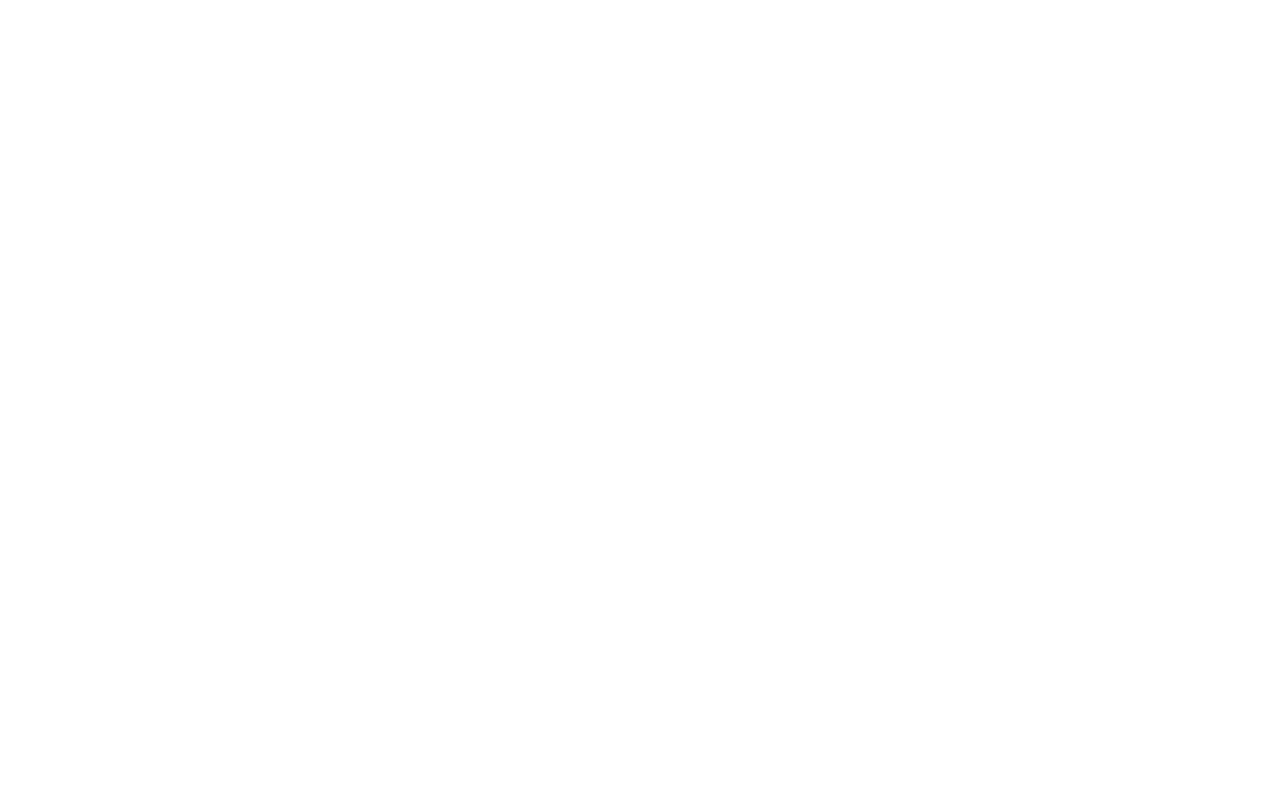
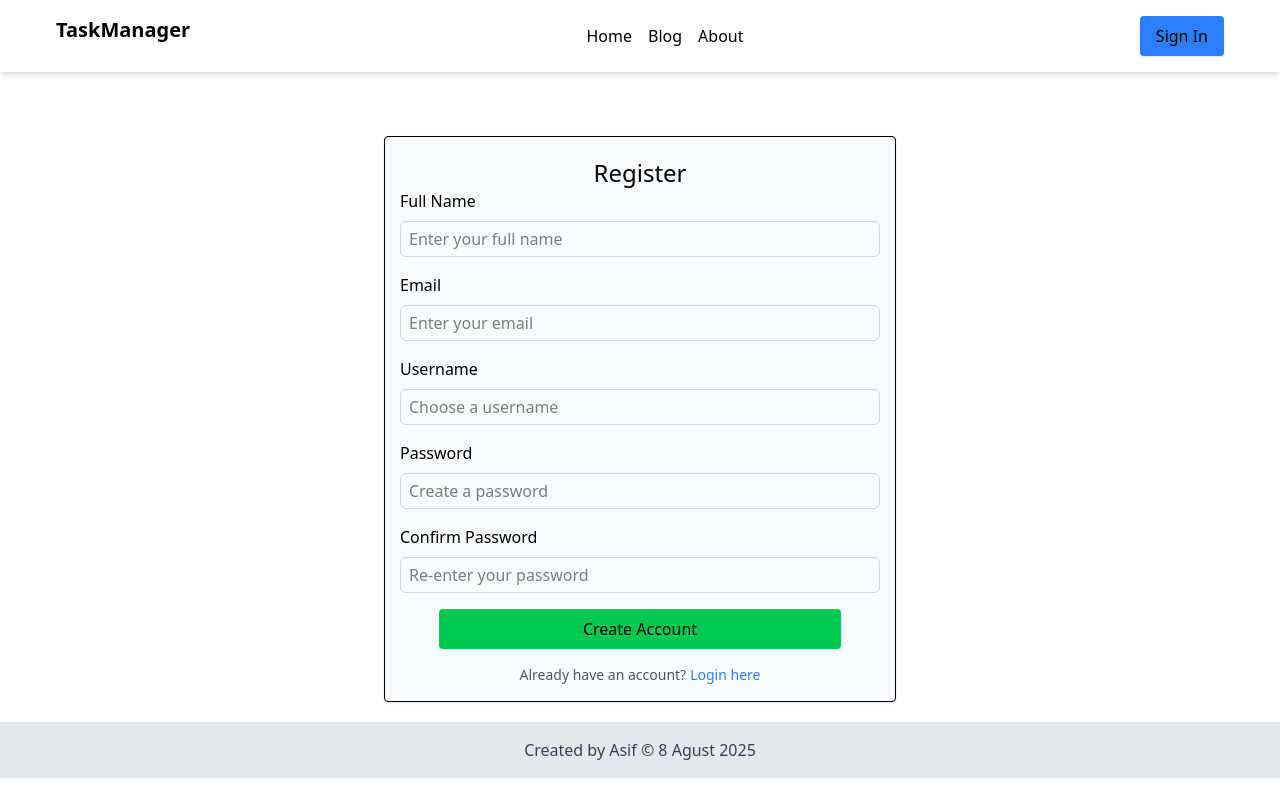
Before and after one commit to AsifMia-dev/React-App, a React (Vite) app: page /register in a window 1280 px wide. Before the commit this address had no page. Built offline with nearby package versions, Linux system fonts and the light colour scheme.

Commit message:
Add Register Form

```diff
--- a/src/AppRoutes/AppRoutes.jsx
+++ b/src/AppRoutes/AppRoutes.jsx
@@ -3,6 +3,7 @@
 import About from "../Pages/About";
 import Blog from "../Pages/Blog";
 import SignIn from "../Pages/SignIn";
+import Register from "../AuthenTicate/Register";
 
 
 
@@ -13,7 +14,7 @@
             <Route path="/about" element={<About />} />
             <Route path="/blog" element={<Blog />} />
             <Route path="signin" element={<SignIn />} />
-
+            <Route path="register" element={<Register />} />
         </Routes>
     );
 }
--- a/src/AuthenTicate/Login.jsx
+++ b/src/AuthenTicate/Login.jsx
@@ -1,11 +1,13 @@
-
+import {useNavigate } from "react-router-dom";
 import InputGroup from "../Components/InputGroup"
 import Button from "../Components/Button";
 
+
 function Login(){
+    const navigate = useNavigate();
     return(
 
-        <div className="container w-[40%] bg-gray-50 h-auto mx-auto border rounded mt-[5%]">
+        <div className="container w-[40%] bg-gray-50 h-auto mx-auto border rounded mt-[5%] shadow">
             <h1 className="flex justify-center text-2xl mt-5">Login</h1>
             <div className="flex flex-col items-center gap-y-4 ">
                 <InputGroup
@@ -18,9 +20,20 @@
                 placeholder="Place your password"
                 type="text"
                 />
-                <div className="mb-5">
-                 <Button buttonName="Login" buttonType="primary"/>
+                <button className="w-[79%] bg-blue-500 py-2 rounded cursor-pointer hover:bg-blue-600">Login</button>
+                <div class="text-sm mb-4 text-gray-600">
+                    Don’t have an account?
+                    <button
+                        class="ml-1 text-blue-500 font-medium hover:underline hover:text-blue-700 transition-colors duration-200 cursor-pointer"
+                        onClick={() =>{
+                            navigate("/register")
+                        }}
+                    >
+                        Register first
+                    </button>
                 </div>
+
+
 
             </div>
         </div>
--- a/src/AuthenTicate/Register.jsx
+++ b/src/AuthenTicate/Register.jsx
@@ -0,0 +1,66 @@
+import { useNavigate } from "react-router-dom";
+import InputGroup from "../Components/InputGroup";
+import Layout from "../Components/Layout";
+
+function Register() {
+  const navigate = useNavigate();
+
+  return (
+    <Layout>
+
+    <div className="container w-[40%] bg-gray-50 h-auto mx-auto border rounded mt-[5%] shadow">
+      {/* Heading */}
+      <h1 className="flex justify-center text-2xl mt-5">Register</h1>
+
+      {/* Form Fields */}
+      <div className="flex flex-col items-center gap-y-4">
+        <InputGroup
+          label="Full Name"
+          placeholder="Enter your full name"
+          type="text"
+        />
+        <InputGroup
+          label="Email"
+          placeholder="Enter your email"
+          type="email"
+        />
+        <InputGroup
+          label="Username"
+          placeholder="Choose a username"
+          type="text"
+        />
+        <InputGroup
+          label="Password"
+          placeholder="Create a password"
+          type="password"
+        />
+        <InputGroup
+          label="Confirm Password"
+          placeholder="Re-enter your password"
+          type="password"
+        />
+
+        {/* Submit Button */}
+        <button className="w-[79%] bg-green-500 py-2 rounded cursor-pointer hover:bg-green-600">
+          Create Account
+        </button>
+
+        {/* Navigation back to Login */}
+        <div className="text-sm mb-4 text-gray-600">
+          Already have an account?
+          <button
+            className="ml-1 text-blue-500 font-medium hover:underline hover:text-blue-700 transition-colors duration-200 cursor-pointer"
+            onClick={() => {
+              navigate("/signin");
+            }}
+          >
+            Login here
+          </button>
+        </div>
+      </div>
+    </div>
+    </Layout>
+  );
+}
+
+export default Register;
--- a/src/Components/Footer.jsx
+++ b/src/Components/Footer.jsx
@@ -3,7 +3,7 @@
 function Footer() {
 
   return (
-    <footer className="text-center py-4 bg-gray-200 text-gray-700">
+    <footer className="text-center py-4 mt-5 bg-gray-200 text-gray-700">
       Created by Asif © 8 Agust 2025
     </footer>
   );
--- a/src/Components/InputGroup.jsx
+++ b/src/Components/InputGroup.jsx
@@ -5,7 +5,7 @@
             <div>
             <label className="block mb-2 text-bold text-shadow-black ">{label}</label>
             <input
-                typ = {type}
+                type = {type}
                 placeholder={placeholder}
                 className="w-[30rem] h-9 p-2 border border-gray-300 rounded-md  focus:ring-blue-500"
             />
--- a/src/Components/Layout.jsx
+++ b/src/Components/Layout.jsx
@@ -21,7 +21,7 @@
                                 <NavItem path="/about" name="About" />
                             </li>
                         </div>
-                        <li className="mr-10 bg-blue-500 rounded px-4 py-2 shadow">
+                        <li className="mr-10 bg-blue-500 rounded px-4 py-2 shadow hover:bg-blue-600">
                             <NavItem path="/signin" name="Sign In" />
                         </li>
                     </ul>
--- a/src/Components/NavItem.jsx
+++ b/src/Components/NavItem.jsx
@@ -9,7 +9,7 @@
         to={path}
       className={
         currentPath !== "/signin" && currentPath === path
-          ? "underline decoration-red-600 decoration-[1.5px]"
+          ? "text-amber-500"
           : "text-black hover:text-black" // or your custom hover effect
       }
     >
--- a/src/Pages/SignIn.jsx
+++ b/src/Pages/SignIn.jsx
@@ -1,6 +1,6 @@
 import Layout  from "../Components/Layout";
 import Login from "../AuthenTicate/Login";
-
+import Register from "../AuthenTicate/Register";
 
 function SignIn(){
     return(
```
